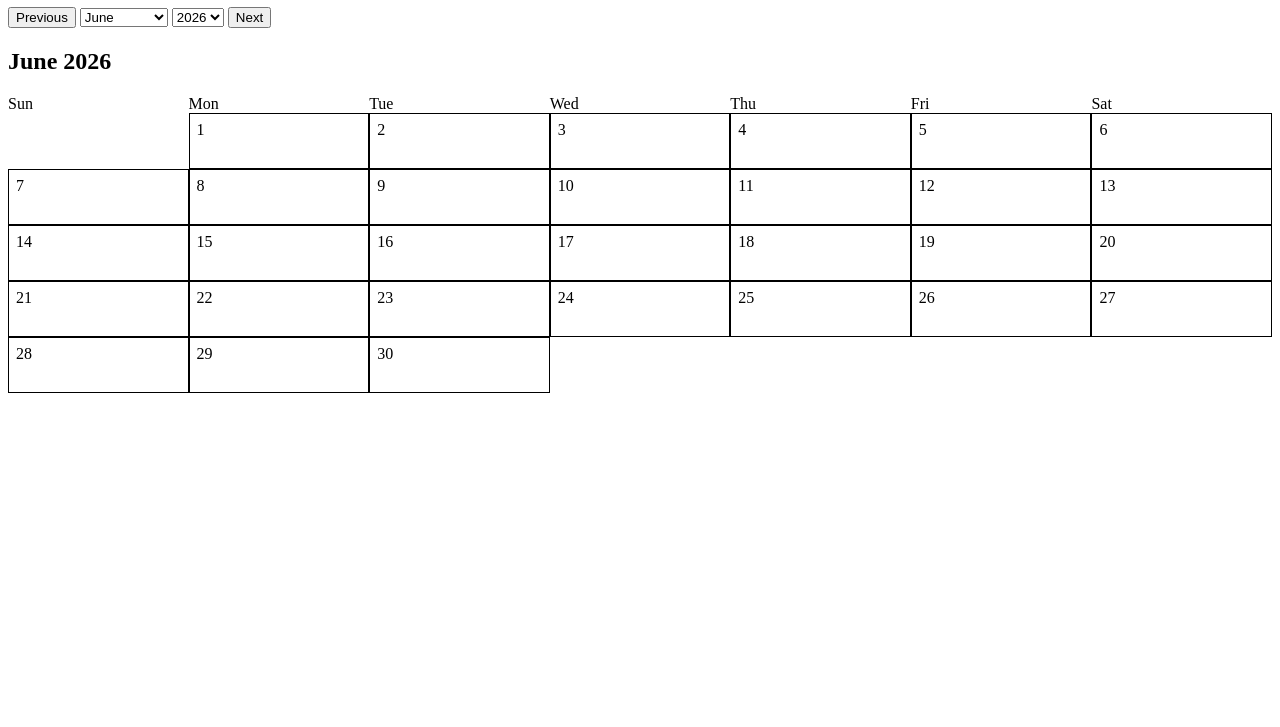
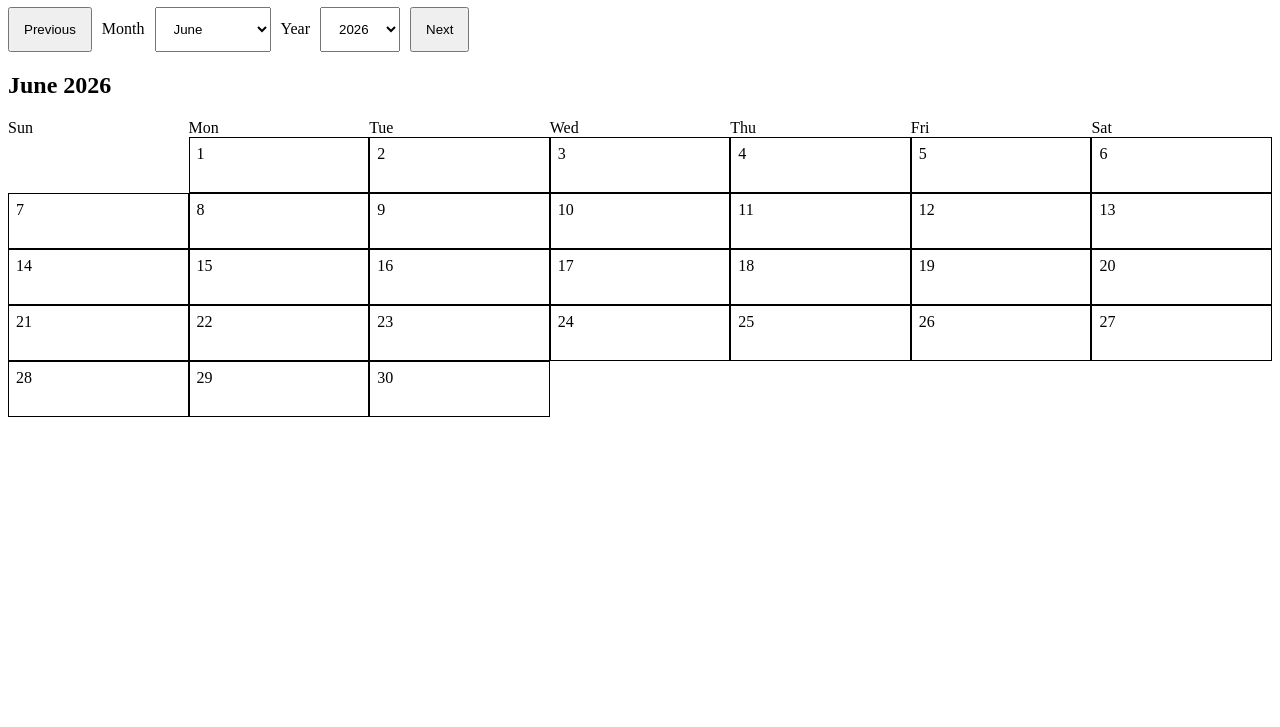
Before and after one commit to Darkidd77/days-calendar, a website with bundled scripts: page index.html in a window 1280 px wide. Shown: the part 73-800 px from the top of the page. Built offline with nearby package versions, Linux system fonts and the light colour scheme.

Commit message:
Check accessibility

```diff
--- a/index.html
+++ b/index.html
@@ -1,19 +1,23 @@
 <!doctype html>
-<html lang = "en">
+<html lang="en">
   <head>
-    <meta charset="UTF-8">
-    <meta name="viewport" content="width= device-width, initial-scale=1.0">
-    <link rel="stylesheet" href="./style.css">
+    <meta charset="UTF-8" />
+    <meta name="viewport" content="width= device-width, initial-scale=1.0" />
+    <link rel="stylesheet" href="./style.css" />
     <title>Days Calendar</title>
   </head>
   <body>
     <h1>Days Calendar</h1>
+    <main>
       <div id="controls">
         <button id="previous">Previous</button>
+        <label for="month-select">Month</label>
         <select id="month-select"></select>
+        <label for="year-select">Year</label>
         <select id="year-select"></select>
         <button id="next">Next</button>
       </div>
+    </main>
     <div id="calendar"></div>
 
     <script type="module" src="./web.mjs"></script>
--- a/style.css
+++ b/style.css
@@ -1,3 +1,15 @@
+#controls {
+  display: flex;
+  gap: 10px;
+  align-items: center;
+  flex-wrap: wrap;
+}
+
+#controls button,
+#controls select {
+  min-height: 45px;
+  padding: 10px 14px;
+}
 .calendar-header {
   display: grid;
   grid-template-columns: repeat(7, 1fr);
```
Lines whose indentation alone changed are shown as unchanged.
